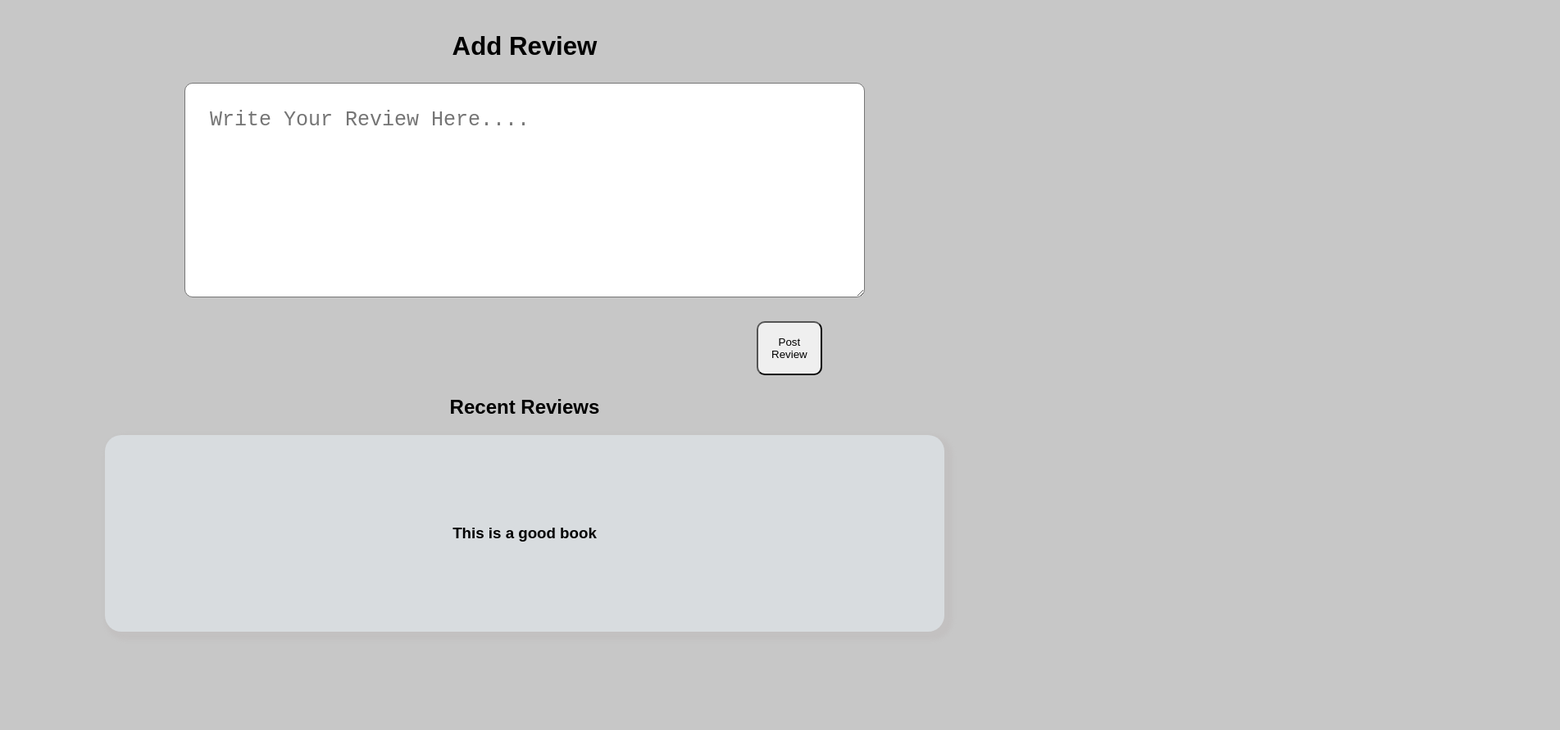
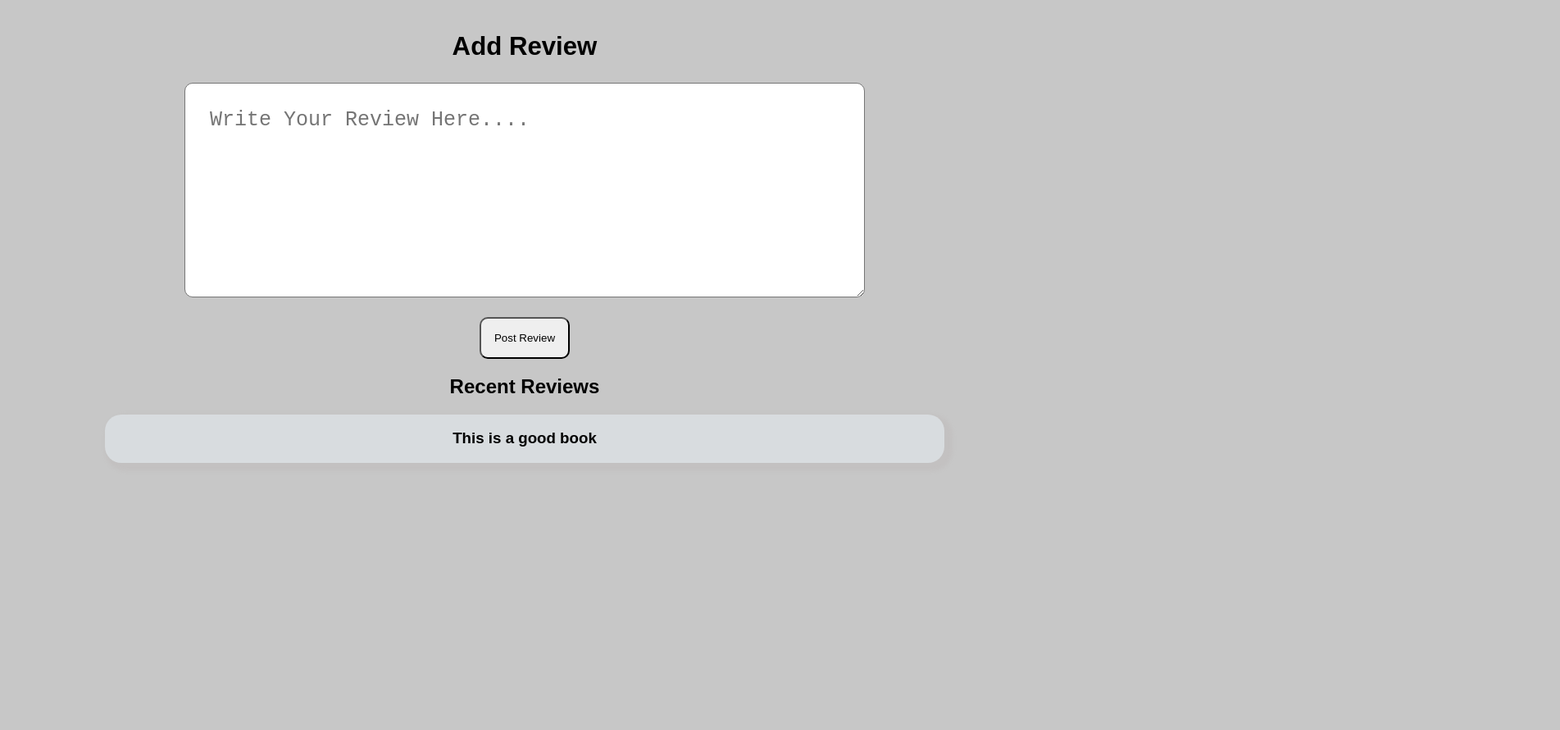
Before and after one commit to codewithudd/udaykaple, a plain HTML site: page book5.html in a window 1280 px wide. Shown: the part 903-1794 px from the top of the page at 82% size, 1903 px wide, since content can reach past the window. After the commit the page ends 1588 px from the top, so only its background shows below. Drawn offline with Linux system fonts and the light colour scheme.

Commit message:
update in buttons

```diff
--- a/book5.html
+++ b/book5.html
@@ -125,7 +125,7 @@
 
 .review button{
     padding: 16px;
-    margin: 5px 900px;
+/*     margin: 5px 900px; */
     border-radius: 10px;
     cursor: pointer;
 }
@@ -136,7 +136,7 @@
 }
 
 .people-review{
-    height: 30vh;
+/*     height: 30vh; */
     width: 80vw;
     background-color: rgb(216, 220, 223);
     border-radius: 20px;
@@ -149,6 +149,7 @@
     text-align: center;
     justify-content: center;
 }
+
 
 
 
```
